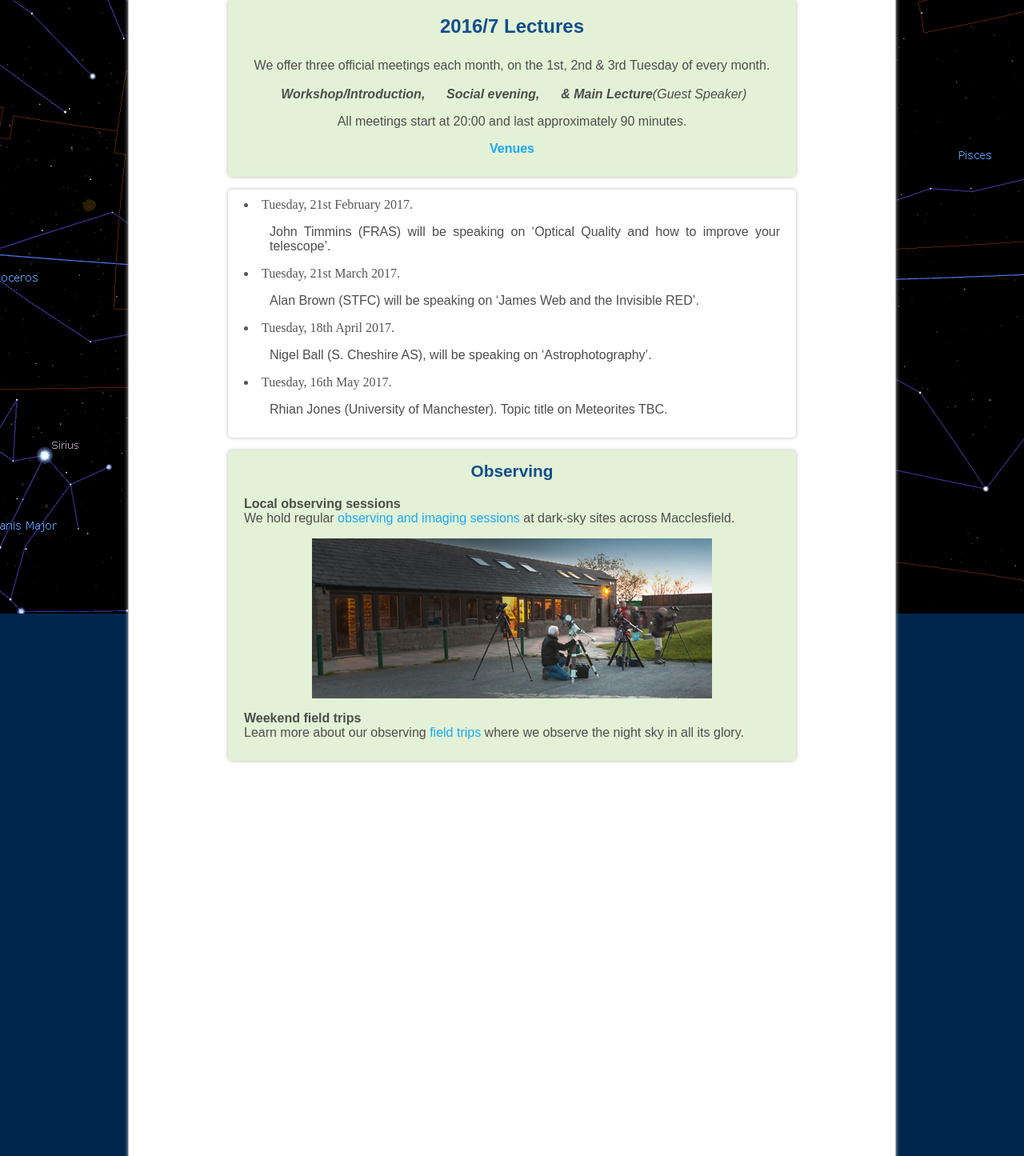
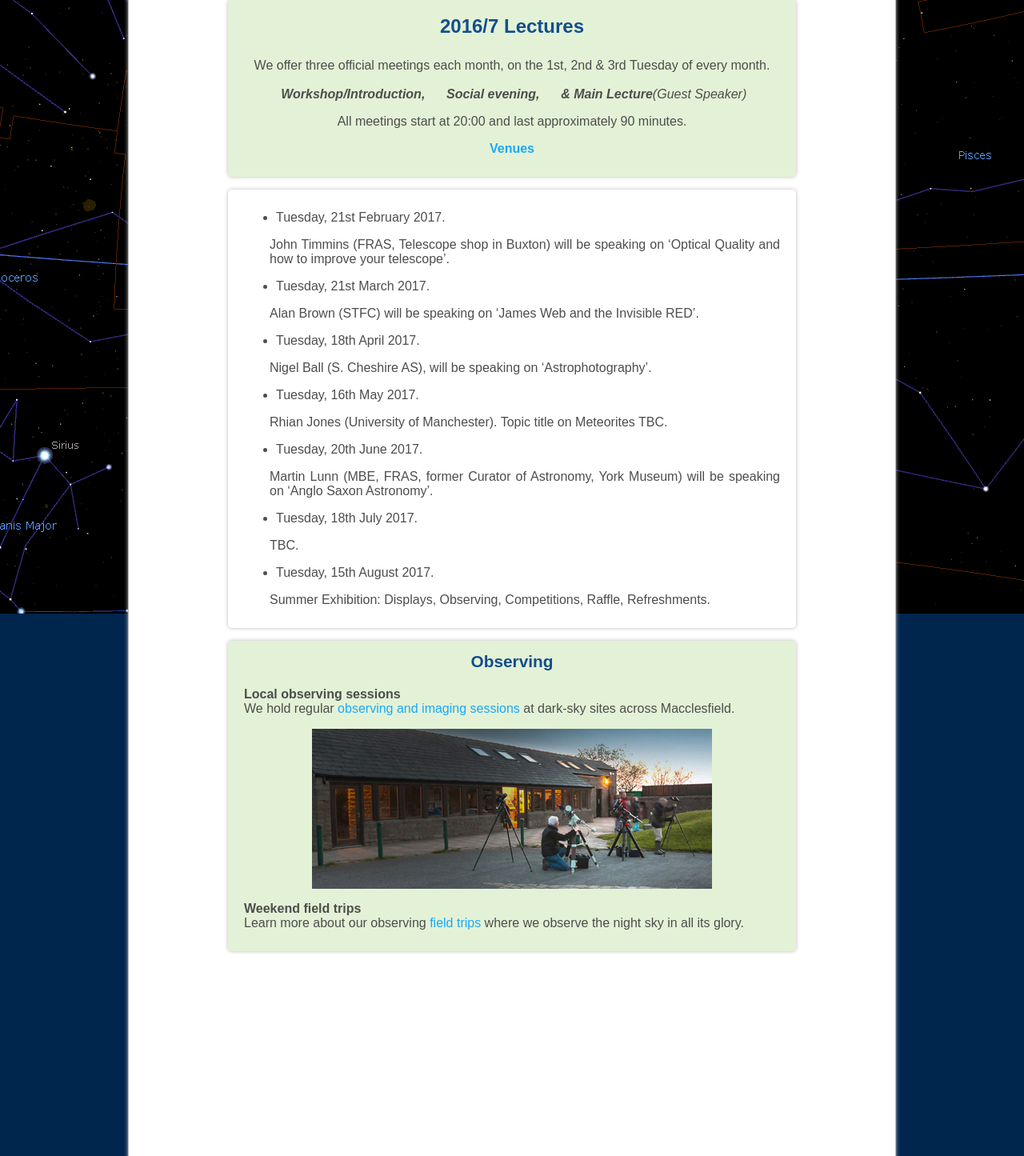
Before and after one commit to LaurieY/maccastro, a PHP site: page /events.php in a window 1280 px wide. Shown: the part 237-1682 px from the top of the page at 80% size. Run offline with PHP 8.4, Linux system fonts and the light colour scheme; some libraries are stand-ins or nearby versions.

Commit message:
Updated Events and front page event on 13th jan 2017

```diff
--- a/events.php
+++ b/events.php
@@ -171,30 +171,61 @@ booked for 2016…</b></p>
 
 <p></p>
 -->
+<ul>
   <li>Tuesday, 21st February 2017. </li>
+</ul>
 
-    <p style="margin-left:2em;">John Timmins (FRAS) will be speaking on
-    ‘Optical Quality and how to improve your telescope’.</p>
+<p style="margin-left:2em;">John Timmins (FRAS, Telescope shop in Buxton) will
+be speaking on ‘Optical Quality and how to improve your telescope’.</p>
 
 <p></p>
+<ul>
   <li>Tuesday, 21st March 2017.</li>
+</ul>
 
-    <p style="margin-left:2em;">Alan Brown (STFC) will be speaking on ‘James
-    Web and the Invisible RED’.</p>
+<p style="margin-left:2em;">Alan Brown (STFC) will be speaking on ‘James Web
+and the Invisible RED’.</p>
 
 <p></p>
+<ul>
   <li>Tuesday, 18th April 2017.</li>
+</ul>
 
-    <p style="margin-left:2em;">Nigel Ball (S. Cheshire AS), will be speaking
-    on ‘Astrophotography’.</p>
+<p style="margin-left:2em;">Nigel Ball (S. Cheshire AS), will be speaking on
+‘Astrophotography’.</p>
 
 <p></p>
+<ul>
   <li>Tuesday, 16th May 2017.</li>
+</ul>
 
-    <p style="margin-left:2em;">Rhian Jones (University of Manchester). Topic
-    title on Meteorites TBC. </p>
+<p style="margin-left:2em;">Rhian Jones (University of Manchester). Topic title
+on Meteorites TBC. </p>
+
+<p></p>
+<ul>
+  <li>Tuesday, 20th June 2017.</li>
 </ul>
+
+<p style="margin-left:2em;">Martin Lunn (MBE, FRAS, former Curator of
+Astronomy, York Museum) will be speaking on ‘Anglo Saxon Astronomy’. </p>
+
+<p></p>
+<ul>
+  <li>Tuesday, 18th July 2017.</li>
 </ul>
+
+<p style="margin-left:2em;">TBC. </p>
+
+<p></p>
+<ul>
+  <li>Tuesday, 15th August 2017.</li>
+</ul>
+
+<p style="margin-left:2em;">Summer Exhibition: Displays, Observing,
+Competitions, Raffle, Refreshments. </p>
+
+<p></p>
 </div>
 </div>
 
--- a/index.php
+++ b/index.php
@@ -81,7 +81,7 @@ href="events.php" target="_blank">
 2017</h6>
 
 <p style="text-align:center;margin-left:auto;margin-right:auto;"><b>John
-Timmins (FRAS)</b></p>
+Timmins (FRAS, Telescope shop in Buxton)</b></p>
 
 <p style="text-align:center;margin-left:auto;margin-right:auto;">will be
 speaking on ‘Optical Quality and how to improve your telescope’.</p>
@@ -259,7 +259,7 @@ style="color:#ffffff">© Macclesfield Astronomical Society
 <p> </p>
 
 <p
-style="text-align:center;margin-left:auto;margin-right:auto;color:#ffffff"><?php include("date-modified.php"); ?></p>
+style="text-align:center;margin-left:auto;margin-right:auto;color:#ffffff"><?php include("date-modified.php"); ?> on HawkHost</p>
 </div>
 </body>
 <script type="text/javascript">
```
Lines whose indentation alone changed are shown as unchanged.
